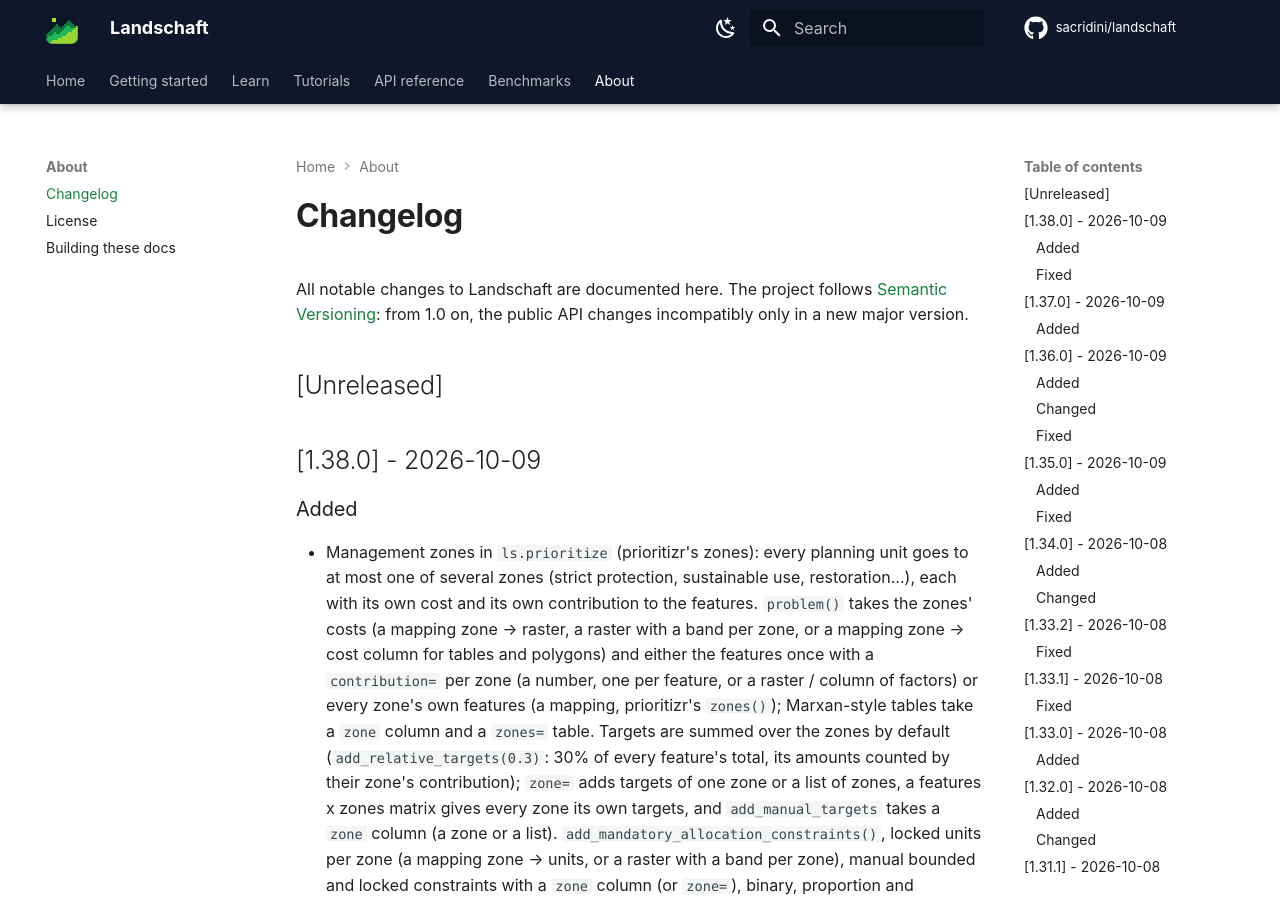
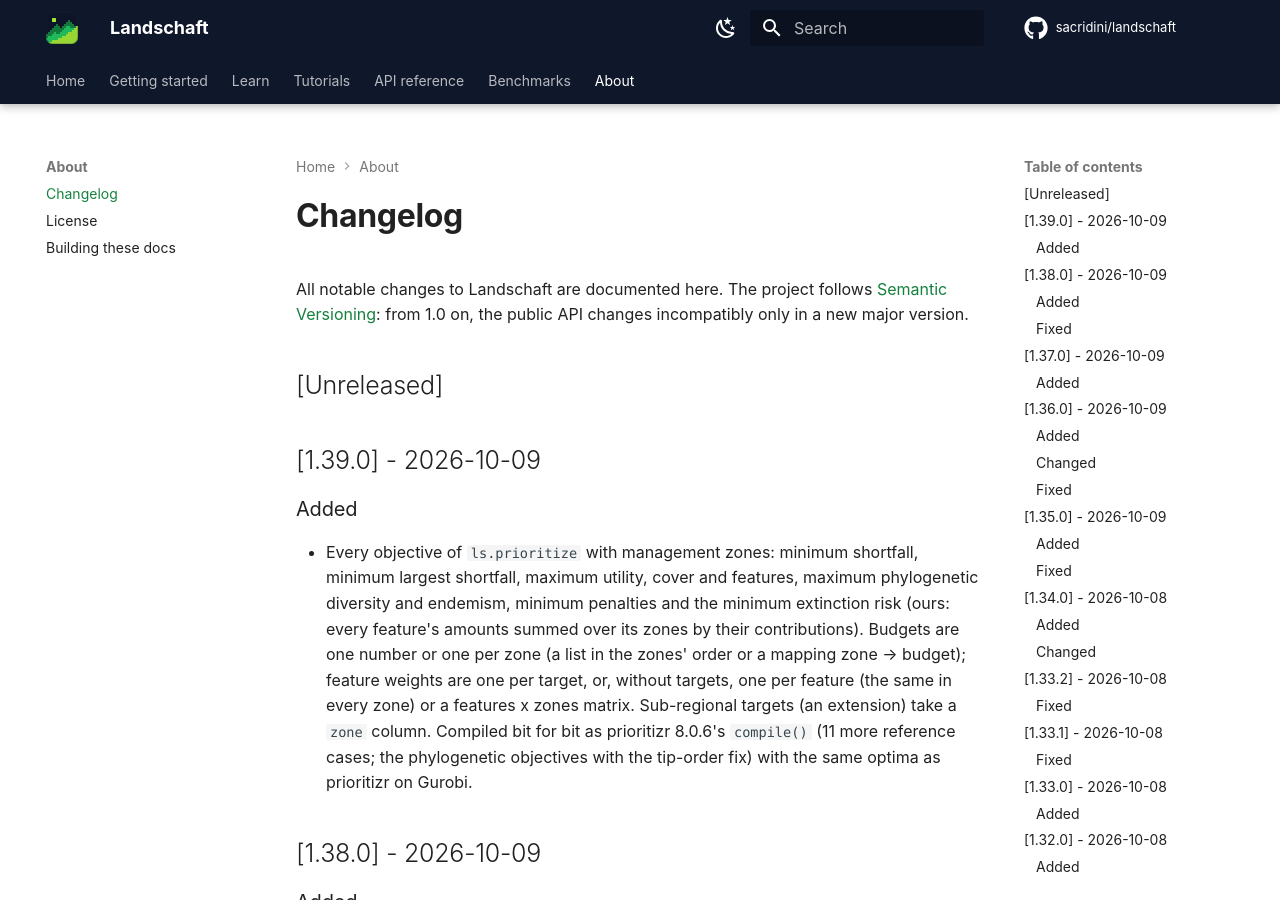
Before and after one commit to sacridini/landschaft, an MkDocs documentation site: the page built from docs/about/changelog.md, in a window 1280 px wide and 900 px high. Built offline with MkDocs 1.6.1 and Material for MkDocs 9.7.7, drawn with Linux system fonts in a browser that asks for light colours; comment, search, counter and statistics services are not loaded.

Commit message:
chore: release 1.39.0

```diff
--- a/CHANGELOG.md
+++ b/CHANGELOG.md
@@ -5,6 +5,18 @@ All notable changes to Landschaft are documented here. The project follows
 in a new major version.
 
 ## [Unreleased]
+
+## [1.39.0] - 2026-10-09
+
+### Added
+- Every objective of `ls.prioritize` with management zones: minimum shortfall, minimum largest shortfall,
+  maximum utility, cover and features, maximum phylogenetic diversity and endemism, minimum penalties and
+  the minimum extinction risk (ours: every feature's amounts summed over its zones by their contributions).
+  Budgets are one number or one per zone (a list in the zones' order or a mapping zone -> budget); feature
+  weights are one per target, or, without targets, one per feature (the same in every zone) or a features x
+  zones matrix. Sub-regional targets (an extension) take a `zone` column. Compiled bit for bit as
+  prioritizr 8.0.6's `compile()` (11 more reference cases; the phylogenetic objectives with the tip-order
+  fix) with the same optima as prioritizr on Gurobi.
 
 ## [1.38.0] - 2026-10-09
 
--- a/pyproject.toml
+++ b/pyproject.toml
@@ -4,7 +4,7 @@ build-backend = "scikit_build_core.build"
 
 [project]
 name = "landschaft"
-version = "1.38.0"
+version = "1.39.0"
 description = "Fast, exact landscape pattern, fragmentation, landscape-metric and connectivity analysis for Python."
 readme = "README.md"
 license = "GPL-3.0-or-later"
```
Also changed, not shown: IDEAS.md (+9 -0 lines).
